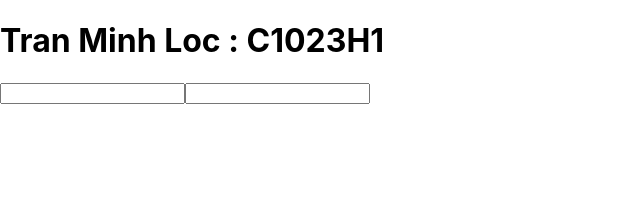
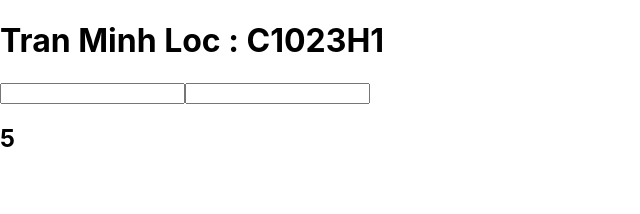
Before and after one commit to LocTM/all-react, a React (Create React App) app in the folder demo/: page / in a window 1280 px wide. Shown: the top 214 px of the page, without its empty margins (0-640 px from the left). Built offline with nearby package versions, Linux system fonts and the light colour scheme.

Commit message:
test props in class

```diff
--- a/demo/src/App.js
+++ b/demo/src/App.js
@@ -8,7 +8,7 @@ function App() {
 
       <>
          {/*<FComponent></FComponent>*/}
-     <Demo></Demo>
+     <Demo x = {5}></Demo>
       </>
   );
 }
--- a/demo/src/Demo.js
+++ b/demo/src/Demo.js
@@ -22,6 +22,7 @@ export default class Demo extends Component{
                         class: e.target.value,
                     })
                 }}/>
+                <h2>{this.props.x}</h2>
             </>
         )
     }
```
